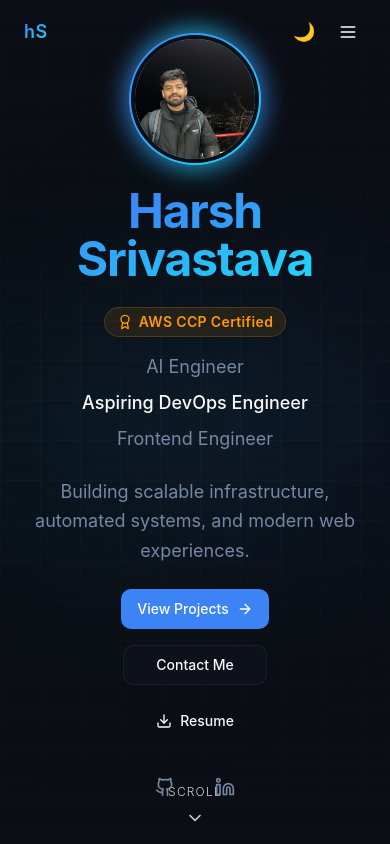
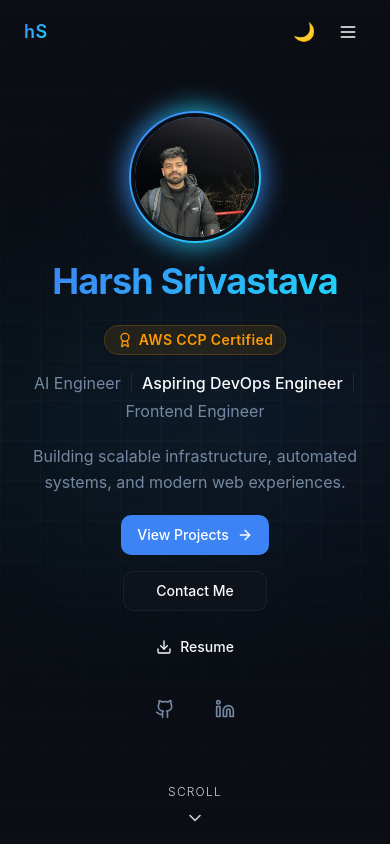
Before and after one commit to slayerhxrsh/portfolio-website, a React (Vite) app: page / in a window 390 px wide. Shown: the top 844 px of the page. Built offline with nearby package versions, Linux system fonts and the light colour scheme; the HTML template or start-up script is replaced by a standard one.

Commit message:
fix: fix hero section overlapping navbar on mobile, improve mobile responsiveness

```diff
--- a/src/pages/Home.tsx
+++ b/src/pages/Home.tsx
@@ -20,7 +20,7 @@ export default function Home() {
 
       <div className="min-h-screen">
         {/* Hero Section */}
-        <section className="relative min-h-screen w-full overflow-hidden flex items-center justify-center">
+        <section className="relative min-h-screen w-full overflow-hidden flex items-center justify-center pt-16 pb-16">
           {/* Animated gradient background */}
           <div className="absolute inset-0 bg-background">
             <div className="absolute inset-0 tech-grid-bg opacity-50" />
@@ -29,7 +29,7 @@ export default function Home() {
             <div className="absolute inset-0 bg-gradient-to-b from-background via-transparent to-background" />
           </div>
 
-          <div className="relative z-10 max-w-5xl mx-auto px-6 text-center space-y-6">
+          <div className="relative z-10 max-w-5xl mx-auto px-6 text-center space-y-5">
             {/* Profile Photo */}
             <motion.div
               initial={{ opacity: 0, scale: 0.8 }}
@@ -55,7 +55,7 @@ export default function Home() {
               transition={{ duration: 0.8, delay: 0.2 }}
               className="space-y-4"
             >
-              <h1 className="text-5xl md:text-7xl lg:text-8xl font-bold tracking-tight">
+              <h1 className="text-4xl sm:text-5xl md:text-7xl lg:text-8xl font-bold tracking-tight">
                 <span className="gradient-text">Harsh Srivastava</span>
               </h1>
               <div className="flex items-center justify-center pt-2">
@@ -64,11 +64,11 @@ export default function Home() {
                   AWS CCP Certified
                 </a>
               </div>
-              <div className="flex flex-col md:flex-row items-center justify-center gap-2 md:gap-4 text-lg md:text-xl text-muted-foreground">
+              <div className="flex flex-row items-center justify-center flex-wrap gap-x-2 gap-y-1 md:gap-4 text-base md:text-xl text-muted-foreground">
                 <span>AI Engineer</span>
-                <span className="hidden md:block text-border">|</span>
+                <span className="text-border">|</span>
                 <span className="font-medium text-foreground">{developerInfo.title}</span>
-                <span className="hidden md:block text-border">|</span>
+                <span className="text-border">|</span>
                 <span>{developerInfo.subtitle}</span>
               </div>
             </motion.div>
@@ -78,7 +78,7 @@ export default function Home() {
               initial={{ opacity: 0, y: 20 }}
               animate={{ opacity: 1, y: 0 }}
               transition={{ duration: 0.8, delay: 0.4 }}
-              className="text-lg md:text-xl text-muted-foreground max-w-2xl mx-auto leading-relaxed"
+              className="text-base md:text-xl text-muted-foreground max-w-2xl mx-auto leading-relaxed"
             >
               {developerInfo.tagline}
             </motion.p>
```
